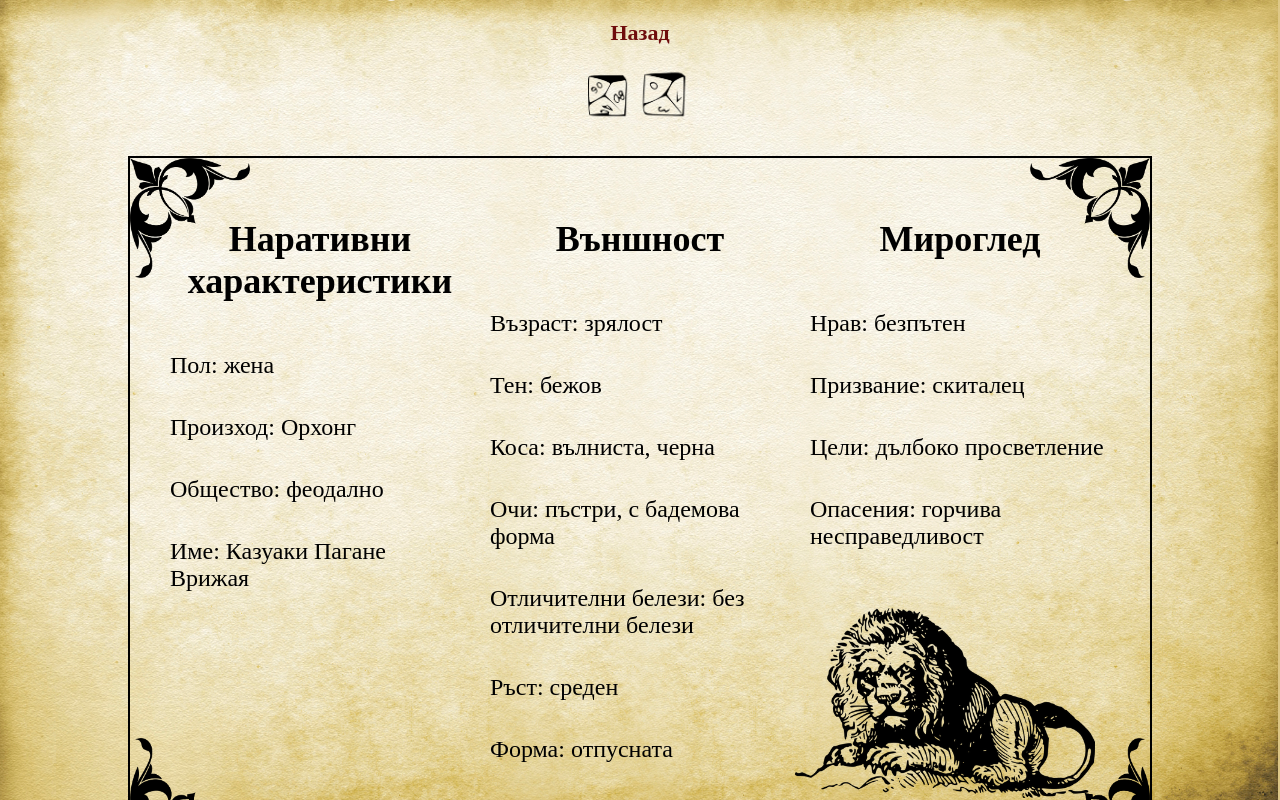
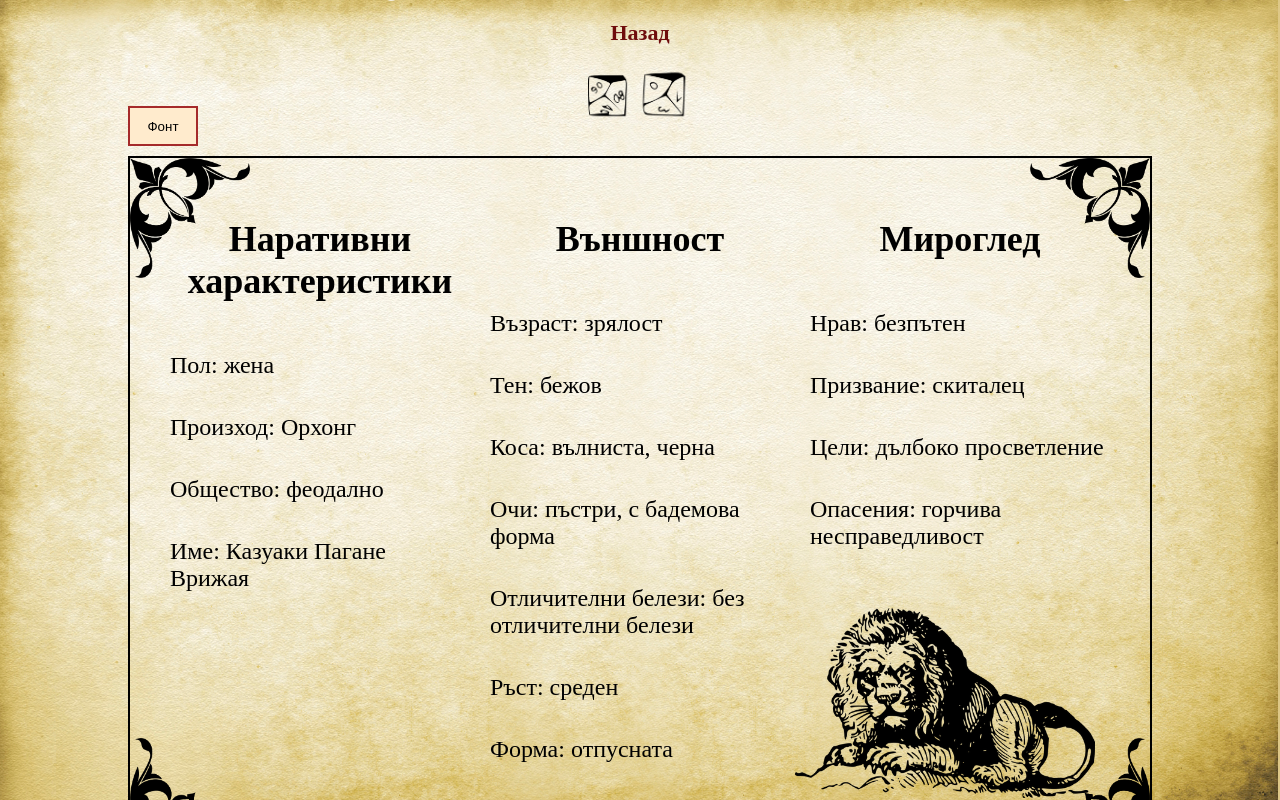
Before and after one commit to tery999/Random-Hero-Generator, a React (Vite) app: page /Quick in a window 1280 px wide. Shown: the top 800 px of the page. Built offline with nearby package versions, Linux system fonts and the light colour scheme; a web font is replaced by a local one.

Commit message:
button to change font family
Might be unreadable for some people with the medievil font. Can now switch to Times New Roman

```diff
--- a/src/Components/Quick/Quick.css
+++ b/src/Components/Quick/Quick.css
@@ -45,6 +45,7 @@
     .allEquipment {
         justify-content: start !important;
         flex-direction: column !important;
+        gap: 2px !important;
     }
 
     .questionMark:hover~.hiddenEquipment {
@@ -100,6 +101,12 @@
         margin-bottom: 10px !important;
     }
 
+    .true p {
+        font-size: 15px !important;
+        margin-top: 10px !important;
+        margin-bottom: 10px !important;
+    }
+
     h2 {
         font-size: 25px !important;
     }
@@ -116,12 +123,29 @@
         width: 50% !important;
     }
 
+    .questionMark {
+        bottom: 20px !important;
+    }
+
 }
 
 @media screen and (max-width: 600px) and (min-width: 350px) {
     .mehanichniStatHolder div {
         padding-left: 30px !important;
     }
+}
+
+.quick.true {
+    font-family: 'Times New Roman', Times, serif;
+    font-size: 20px ;
+}
+
+.true p {
+    font-size: 20px ;
+}
+
+.true h2 {
+    font-size: 28px !important;
 }
 
 p {
@@ -147,6 +171,7 @@ p {
     background-attachment: fixed;
 }
 
+
 .ParentContainer {
     position: relative;
     display: flex;
@@ -164,6 +189,7 @@ p {
 
 .containerInfo {
     display: flex;
+    position: relative;
     flex-direction: column;
     flex-wrap: wrap;
     align-items: center;
@@ -480,13 +506,14 @@ h2 {
 }
 
 .questionMark {
+    /* font-size: 25px !important; */
     cursor: pointer;
     margin-top: 2px;
     margin-bottom: 2px;
     position: relative;
     padding: 10px;
     left: 5px;
-    right: 5px;
+    bottom: 5px;
     font-size: 30px;
     color: rgb(106, 103, 103);
 }
@@ -517,5 +544,15 @@ h2 {
 .rogImg {
     width: 60%;
     min-width: 200px;
-    max-width: 400px;
+    max-width: 500px;
 }
+
+.changeFont {
+    position: absolute;
+    width: 70px;
+    height: 40px;
+    left: 0px;
+    top: -50px;
+    background-color: blanchedalmond;
+    border: 2px solid brown;
+}
--- a/src/Components/Quick/Quick.tsx
+++ b/src/Components/Quick/Quick.tsx
@@ -18,6 +18,7 @@ import { EquipmentComponent } from "./Equipment"
 
 export default function Quick() {
     const [reroll, setReroll] = useState<boolean>(false);
+    const [readable, setReadable] = useState<boolean>(false);
     const [heroStats, setHeroStats] = useState<QuickHero>({
         gender: "",
         origin: "",
@@ -94,6 +95,10 @@ export default function Quick() {
 
     };
 
+    const changeFontFunc = () => {
+        setReadable( prev => !prev);
+    }
+
     const singleStatReroll = (statName: "strength" | "confidence" | "ability" | "perception") => {
         // debugger;
         const newValueRoll = mechSingleStats();
@@ -150,10 +155,13 @@ export default function Quick() {
     }
 
     return (
-        <div className="container quick">
+        <div className={`container quick ${readable}`}>
             <Link className="backLink" to="/">Назад</Link>
             <img className="dice" src={dice} alt="" onClick={rerollFunc} />
             <div className="containerInfo">
+               <button className="changeFont" onClick={changeFontFunc}>
+                Фонт
+               </button>
                 <div className="firstRow">
                     <img className="cornerDec upLeft" src="/CornerDecorationUpLeft.png" alt="" />
                     <img className="cornerDec upRight" src="/CornerDecorationUpRight.png" alt="" />
@@ -258,7 +266,7 @@ export default function Quick() {
                     <img className="cornerDec downLeft" src="/CornerDecorationDownLeft.png" alt="" />
                     <img className="cornerDec downRight" src="/CornerDecorationDownRight.png" alt="" />
                     <EquipmentComponent reroll={reroll} />
-                    <img className="rogImg" src="rog.png" alt="" />
+                    <img className="rogImg" src="predmeti.png" alt="" />
                 </div>
 
             </div>
```
Also changed, not shown: public/predmeti.png (added).
